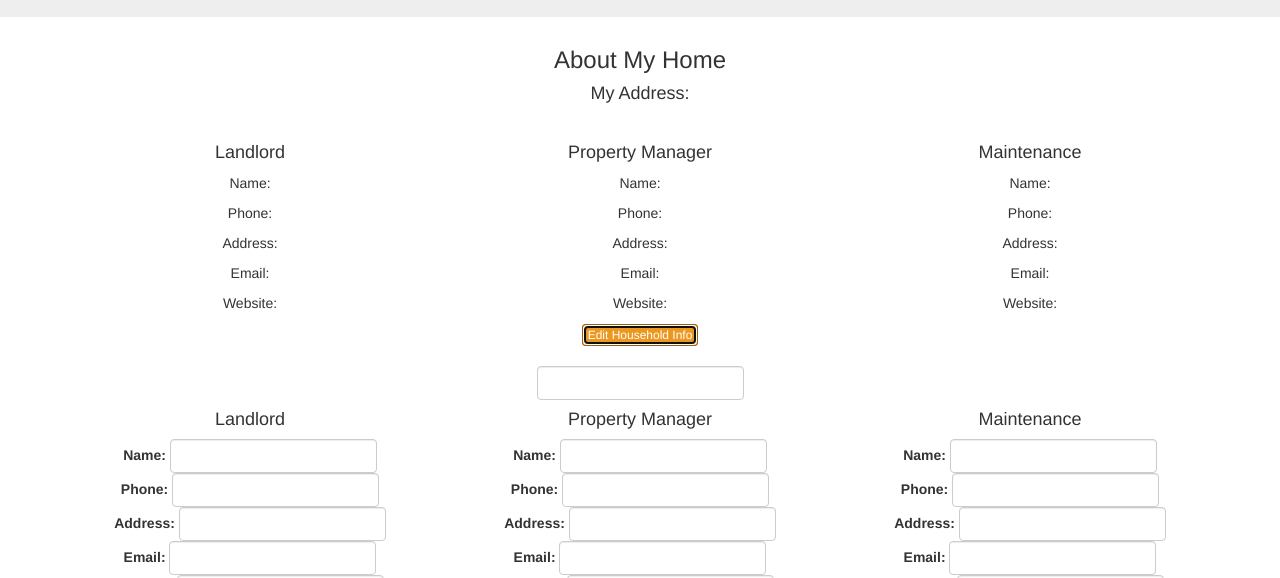
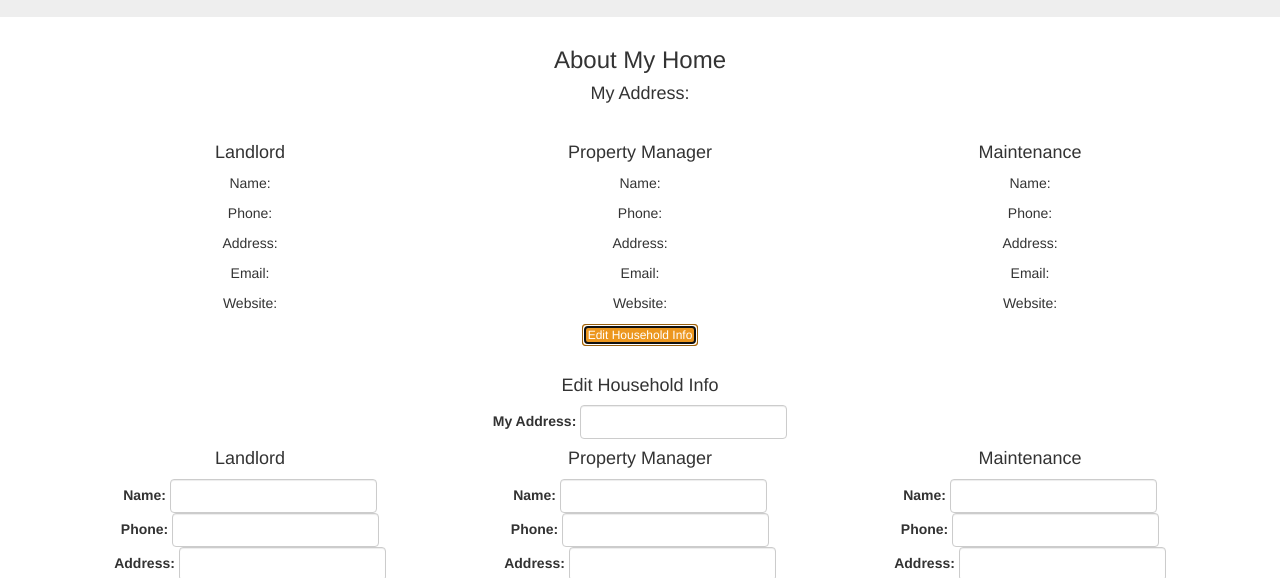
Before and after one commit to caitfriedlander/housemate, a website: page public/index.html at #!/household in a window 1280 px wide. Both pictures are taken after a click on the button "Edit Household Info". Shown: the part 219-797 px from the top of the page. Drawn offline with nearby package versions, Linux system fonts and the light colour scheme; some packages are replaced by stand-ins of ours; no server answers; a script that the page names is missing.

Commit message:
refine household edit form

```diff
--- a/public/templates/household.html
+++ b/public/templates/household.html
@@ -38,7 +38,9 @@
     <br>
     <form class="form-inline" ng-show="showme" id="edit-form">
       <br>
+      <h4>Edit Household Info</h4>
       <div class="form-group">
+      <label>My Address:</label>
         <input type="text" name='householdAddress' id="household-address" placeholder="{{vm.household.address}}" class="form-control" ng-model="vm.editHousehold.address" />
       </div>
       <br>
```
